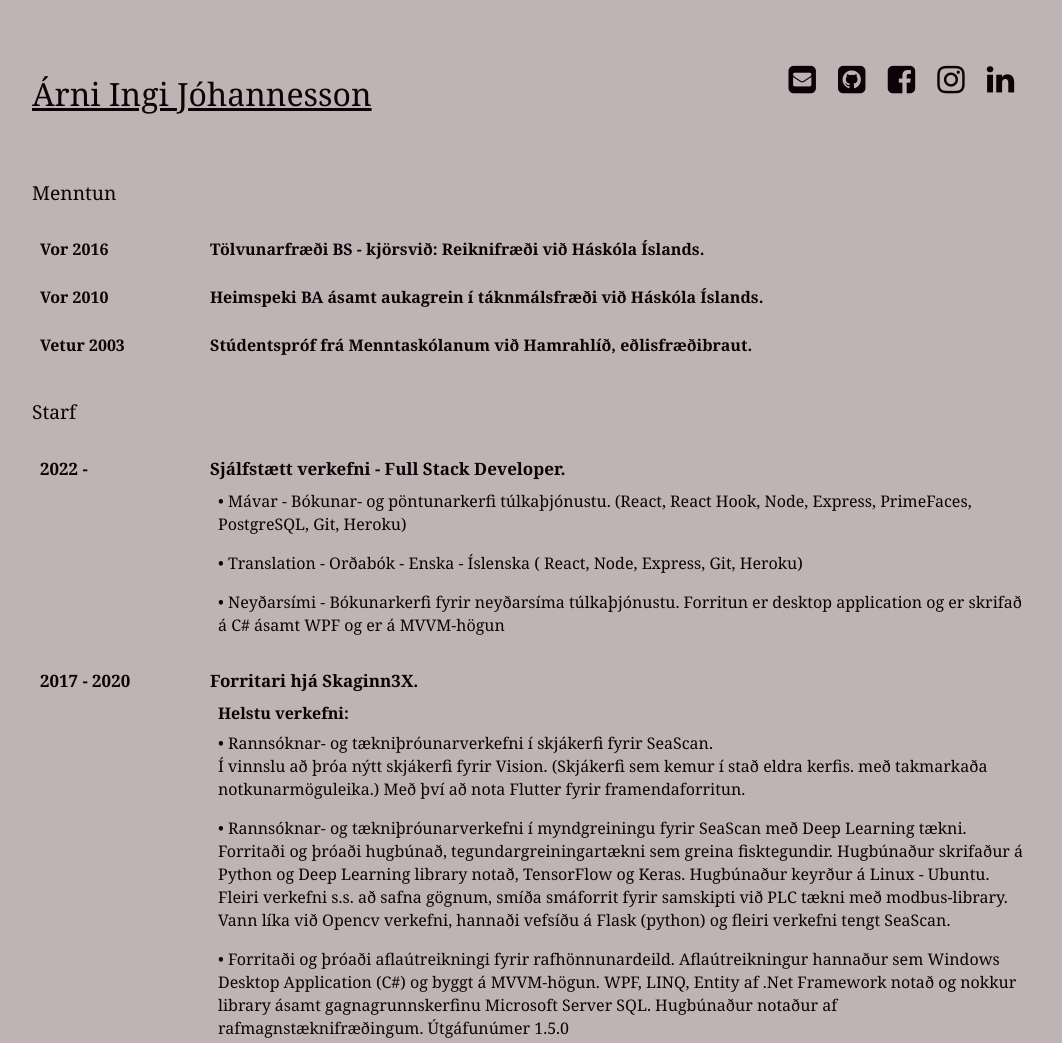
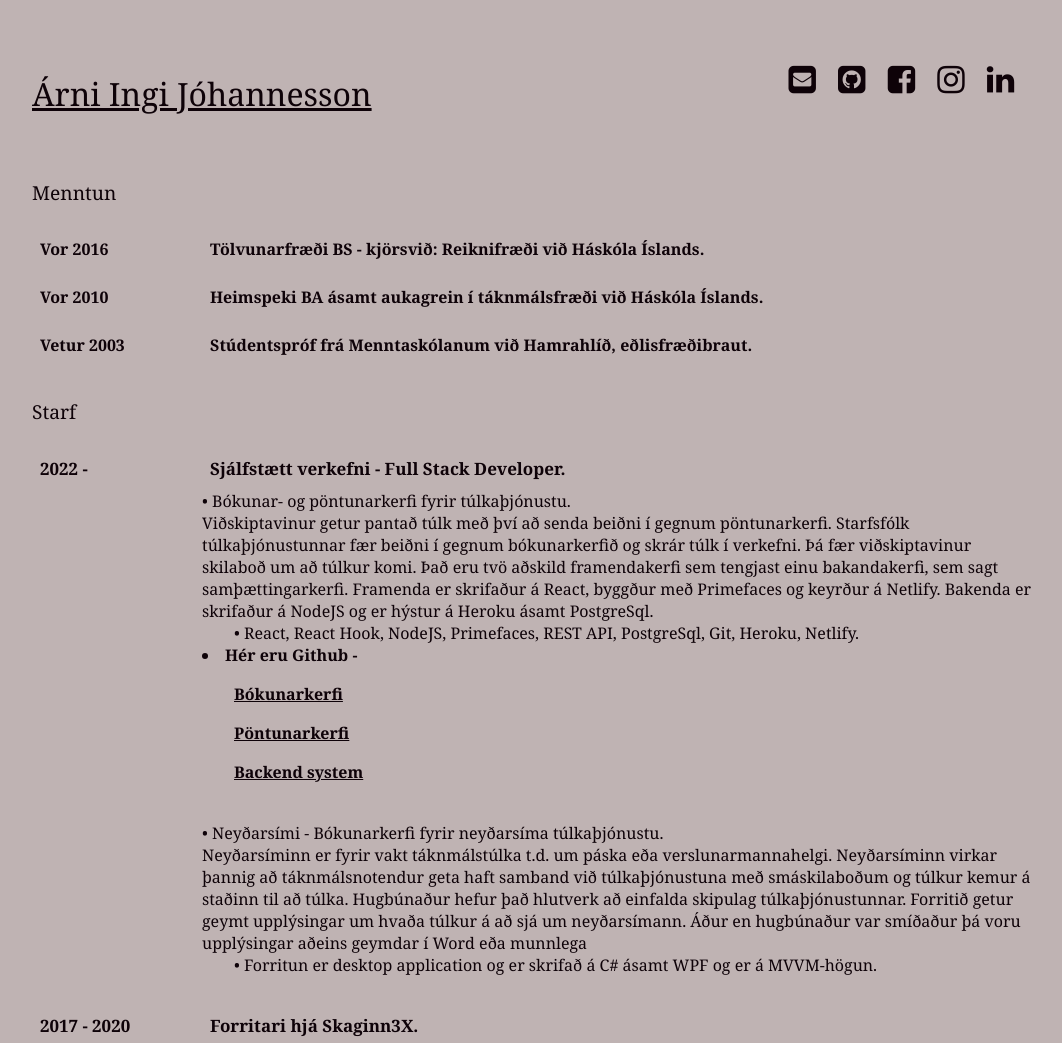
Before and after one commit to ArniZenux/arnizenux.github.io, a plain HTML site: page cv.html in a window 1280 px wide. Shown: the top 1043 px of the page, without its empty margins (108-1170 px from the left). Drawn offline with Linux system fonts and the light colour scheme.

Commit message:
update cv and software

```diff
--- a/cv.html
+++ b/cv.html
@@ -71,11 +71,28 @@
       <div class="col col-10">
         <section>
           <div class="lysing">Sjálfstætt verkefni - Full Stack Developer.</div>
-          <ul>
-            <li>• Mávar - Bókunar- og pöntunarkerfi túlkaþjónustu. (React, React Hook, Node, Express, PrimeFaces, PostgreSQL, Git, Heroku) </li>
-            <li>• Translation - Orðabók - Enska - Íslenska ( React, Node, Express, Git, Heroku)</li>
-            <li>• Neyðarsími - Bókunarkerfi fyrir neyðarsíma túlkaþjónustu. Forritun er desktop application og er skrifað á C# ásamt WPF og er á MVVM-högun</li>
-          </ul>
+            • Bókunar- og pöntunarkerfi fyrir túlkaþjónustu.
+            <br>
+            <div class="lysing2">Viðskiptavinur getur pantað túlk með því að senda beiðni í gegnum pöntunarkerfi.
+              Starfsfólk túlkaþjónustunnar fær beiðni í gegnum bókunarkerfið og skrár túlk í verkefni. Þá fær viðskiptavinur skilaboð um að túlkur komi.
+              Það eru tvö aðskild framendakerfi sem tengjast einu bakandakerfi, sem sagt samþættingarkerfi.
+              Framenda er skrifaður á React, byggður með Primefaces og keyrður á Netlify.
+              Bakenda er skrifaður á NodeJS og er hýstur á Heroku ásamt PostgreSql.
+              <div class="sublysing">• React, React Hook, NodeJS, Primefaces, REST API, PostgreSql, Git, Heroku, Netlify. </div>
+              <li><strong> Hér eru Github - </strong></li>
+              <li class="sublysing"><a href="https://github.com/ArniZenux/mavar-cms"><strong>Bókunarkerfi</strong></a></li>
+              <li class="sublysing"><a href="https://github.com/ArniZenux/mavar-pontun"><strong>Pöntunarkerfi</strong></a></li>
+              <li class="sublysing"><a href="https://github.com/ArniZenux/mavar-server"><strong>Backend system</strong></a></li>
+            </div>
+
+            <br>
+            • Neyðarsími - Bókunarkerfi fyrir neyðarsíma túlkaþjónustu.
+            <br><div class="lysing2">Neyðarsíminn er fyrir vakt táknmálstúlka t.d. um páska eða verslunarmannahelgi.
+            Neyðarsíminn virkar þannig að táknmálsnotendur geta haft samband við túlkaþjónustuna með smáskilaboðum og túlkur kemur á staðinn til að túlka.
+            Hugbúnaður hefur það hlutverk að einfalda skipulag túlkaþjónustunnar. Forritið getur geymt upplýsingar um hvaða túlkur á að sjá um neyðarsímann.
+            Áður en hugbúnaður var smíðaður þá voru upplýsingar aðeins geymdar í Word eða munnlega
+            <div class="sublysing">• Forritun er desktop application og er skrifað á C# ásamt WPF og er á MVVM-högun. </div><br>
+            </div>
          </section>
       </div>
     </div>
```
Also changed, not shown: software.html (+0 -15 lines).
